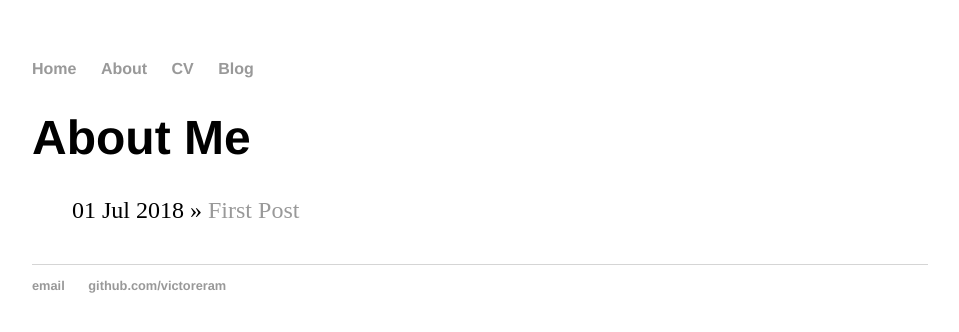
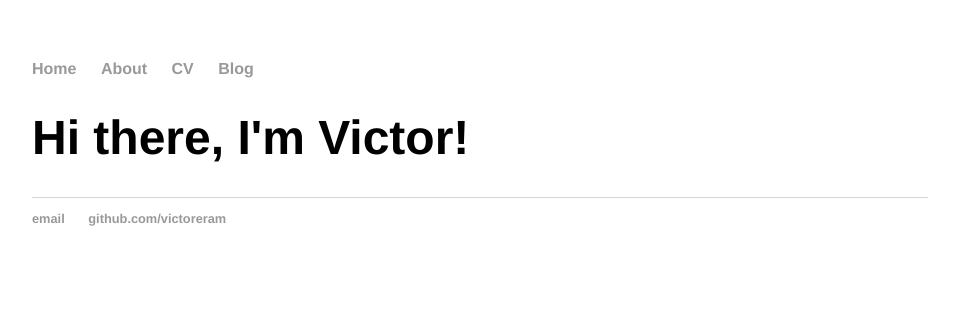
Before and after one commit to victoreram/victoreram.github.io, a Jekyll site: the page built from about/index.html, in a window 1280 px wide. Shown: the top 332 px of the page, without its empty margins (160-1119 px from the left). Built offline with Jekyll 4.4.1, drawn with Linux system fonts in a browser that asks for light colours.

Commit message:
Update index.html in about

```diff
--- a/about/index.html
+++ b/about/index.html
@@ -1,11 +1,8 @@
 ---
 layout: default
-title: About Me
+title: About me
 ---
-	<h1>{{ page.title }}</h1>
-	<ul class="posts">
+<div class="blurb">
+	<h1>Hi there, I'm Victor!</h1>
 
-	  {% for post in site.posts %}
-	    <li><span>{{ post.date | date_to_string }}</span> » <a href="{{ post.url }}" title="{{ post.title }}">{{ post.title }}</a></li>
-	  {% endfor %}
-	</ul>
+</div><!-- /.blurb -->
```
